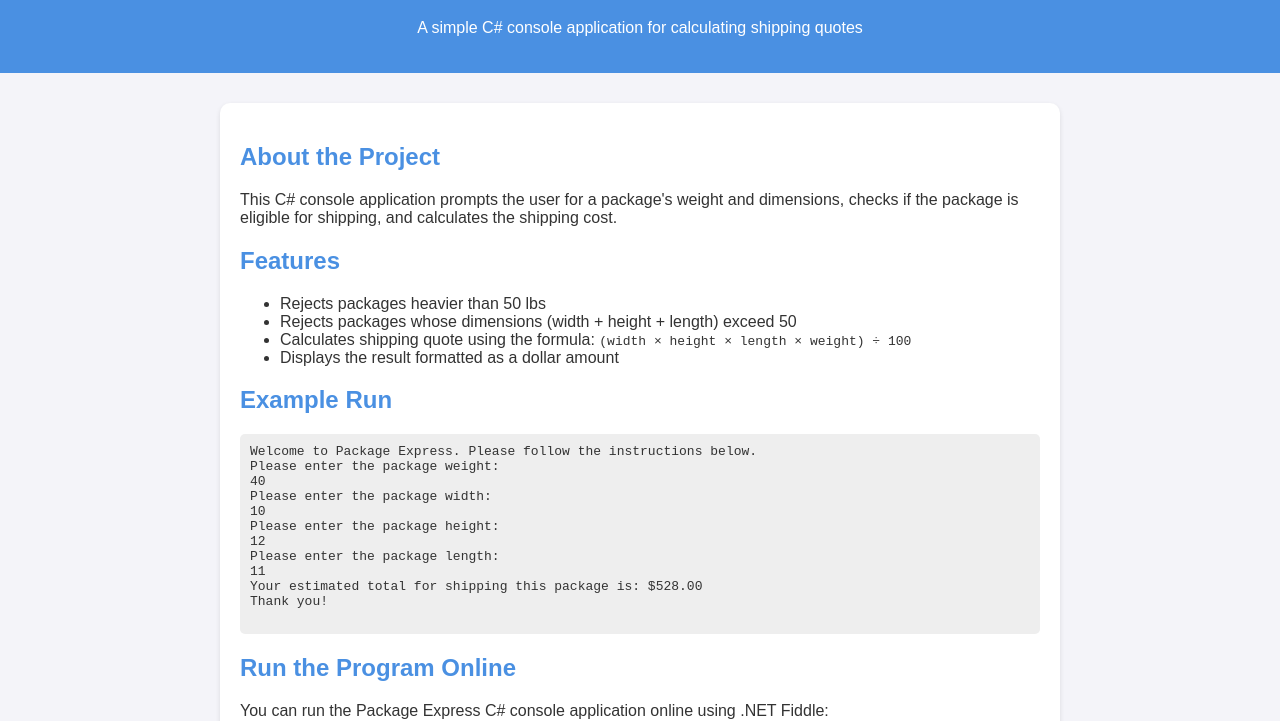
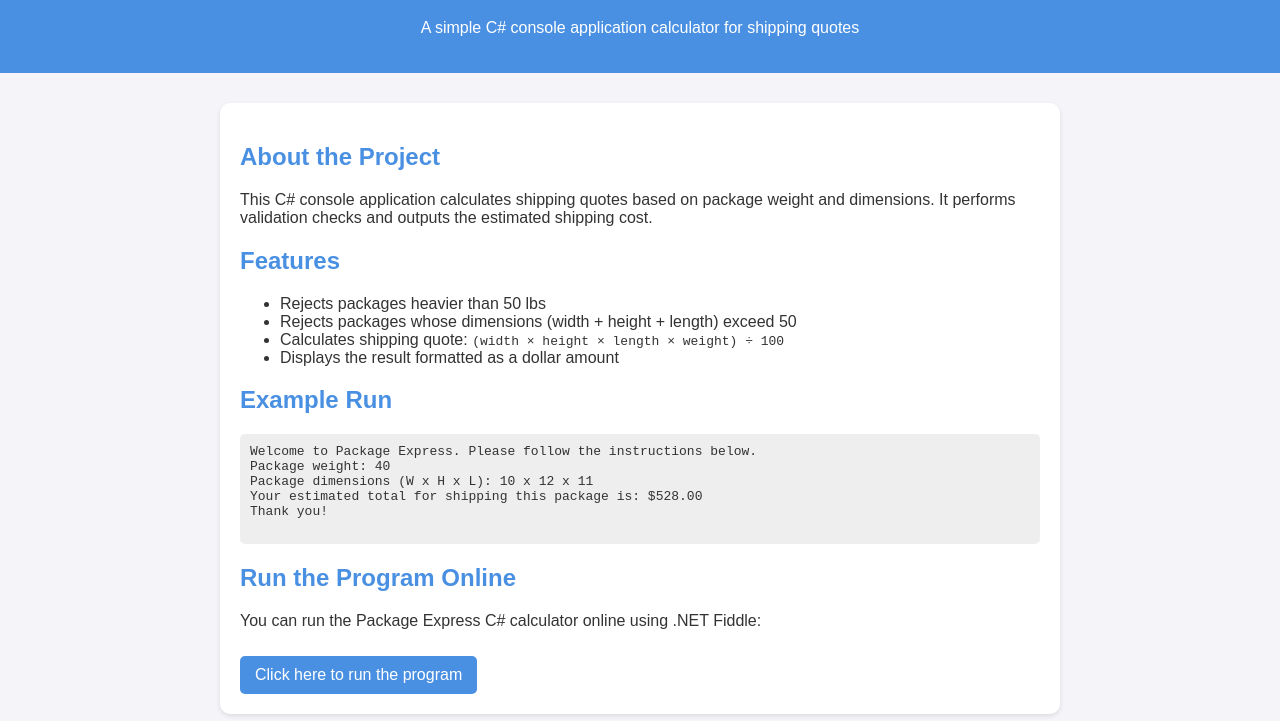
Before and after one commit to mmfk20/The-Tech-Academy-Basic-C-Sharp-Projects.-moh, a plain HTML site: page index.html in a window 1280 px wide. Shown: the part 82-803 px from the top of the page. Drawn offline with Linux system fonts and the light colour scheme.

Commit message:
Update index.html

```diff
--- a/index.html
+++ b/index.html
@@ -3,7 +3,7 @@
 <head>
   <meta charset="UTF-8">
   <meta name="viewport" content="width=device-width, initial-scale=1.0">
-  <title>Package Express - C# Console App</title>
+  <title>Package Express - C# Calculator</title>
   <style>
     body {
       font-family: Arial, sans-serif;
@@ -58,42 +58,36 @@
 <body>
   <header>
     <h1>📦 Package Express</h1>
-    <p>A simple C# console application for calculating shipping quotes</p>
+    <p>A simple C# console application calculator for shipping quotes</p>
   </header>
 
   <main>
     <h2>About the Project</h2>
     <p>
-      This C# console application prompts the user for a package's weight and dimensions,
-      checks if the package is eligible for shipping, and calculates the shipping cost.
+      This C# console application calculates shipping quotes based on package weight and dimensions.
+      It performs validation checks and outputs the estimated shipping cost.
     </p>
 
     <h2>Features</h2>
     <ul>
       <li>Rejects packages heavier than 50 lbs</li>
       <li>Rejects packages whose dimensions (width + height + length) exceed 50</li>
-      <li>Calculates shipping quote using the formula: <code>(width × height × length × weight) ÷ 100</code></li>
+      <li>Calculates shipping quote: <code>(width × height × length × weight) ÷ 100</code></li>
       <li>Displays the result formatted as a dollar amount</li>
     </ul>
 
     <h2>Example Run</h2>
     <pre>
 Welcome to Package Express. Please follow the instructions below.
-Please enter the package weight:
-40
-Please enter the package width:
-10
-Please enter the package height:
-12
-Please enter the package length:
-11
+Package weight: 40
+Package dimensions (W x H x L): 10 x 12 x 11
 Your estimated total for shipping this package is: $528.00
 Thank you!
     </pre>
 
     <h2>Run the Program Online</h2>
-    <p>You can run the Package Express C# console application online using .NET Fiddle:</p>
-    <a href="https://dotnetfiddle.net/MVxBE8" class="button" target="_blank">Click here to run the program</a>
+    <p>You can run the Package Express C# calculator online using .NET Fiddle:</p>
+    <a href="https://dotnetfiddle.net/MVxBE8" target="_blank" class="button">Click here to run the program</a>
   </main>
 
   <footer>
```
